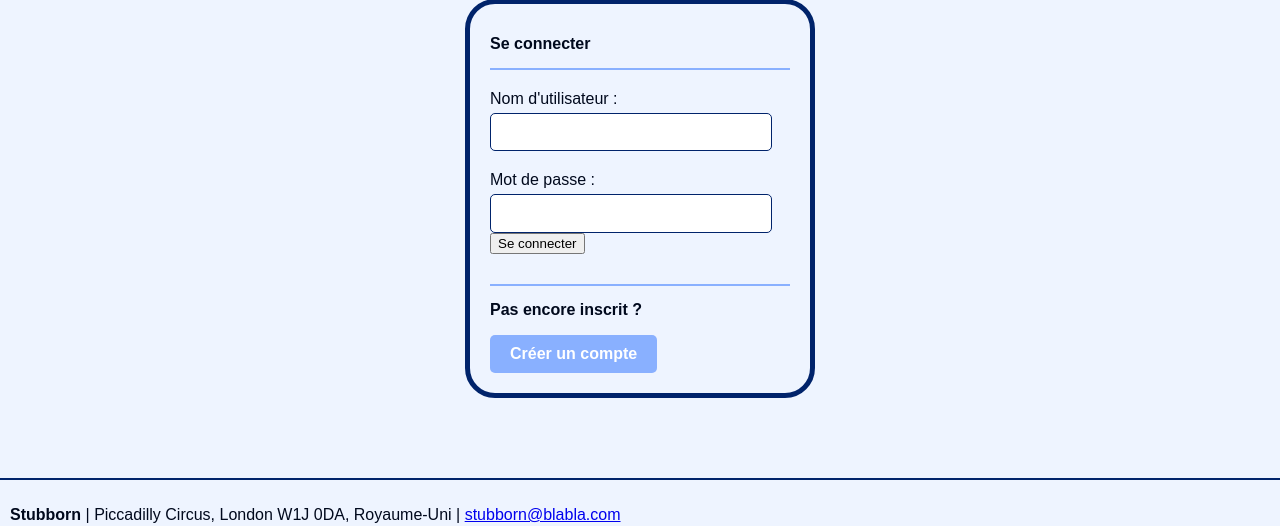
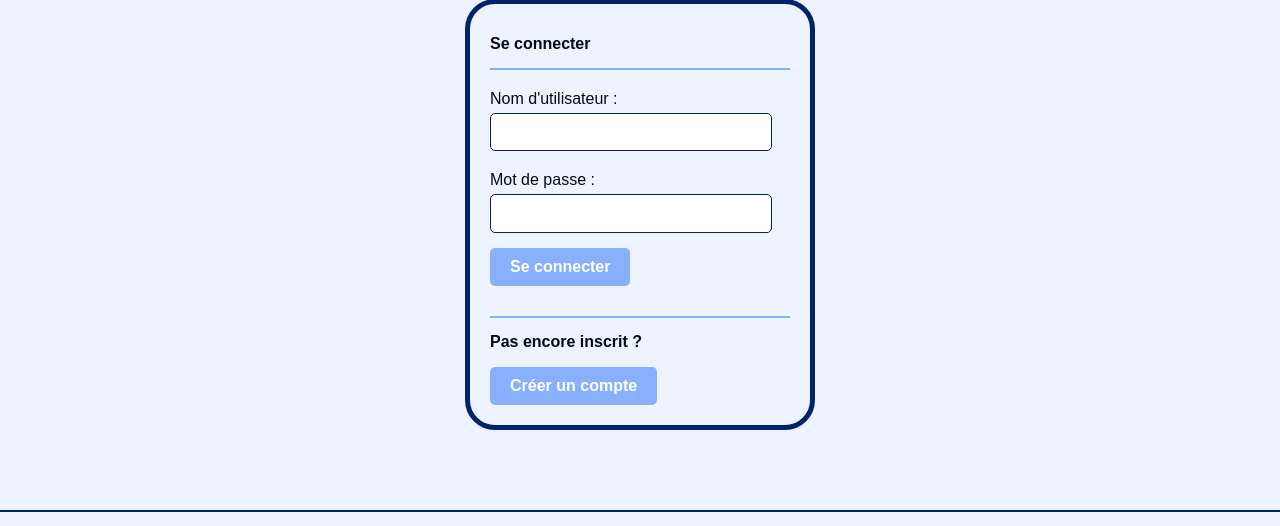
Before and after one commit to lc0362/CEF-symfony-stubborn, a Symfony app: template templates/security/login.html.twig in a window 1280 px wide. Shown: the part 201-727 px from the top of the page. Run offline with Twig, Linux system fonts and the light colour scheme; the template is opened without the code that fills it, so the values that code supplies are empty; some libraries are stand-ins or nearby versions.

Commit message:
correction style btn login

```diff
--- a/templates/security/login.html.twig
+++ b/templates/security/login.html.twig
@@ -102,7 +102,7 @@
         <label>Mot de passe :</label>
         <input type="password" name="password" required>
 
-        <button type="submit">Se connecter</button>
+        <button type="submit" class="btn-submit">Se connecter</button>
     </form>
 
     <div class="section-register">
```
